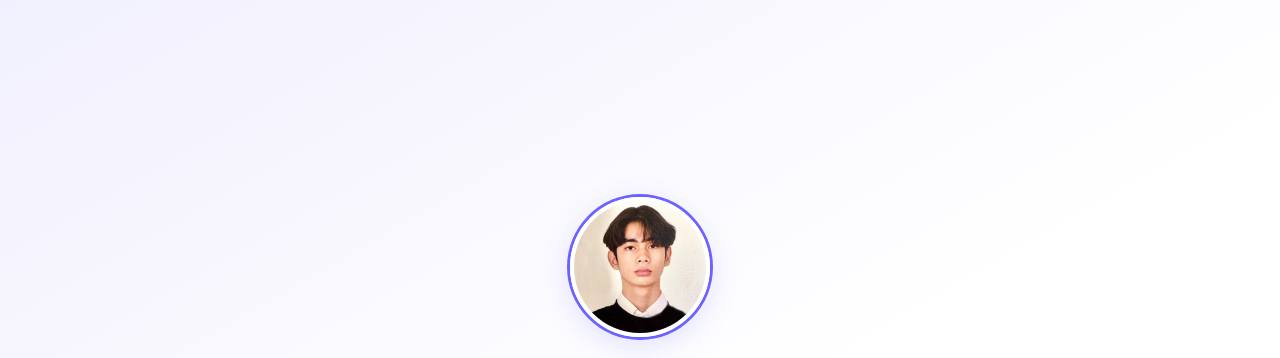
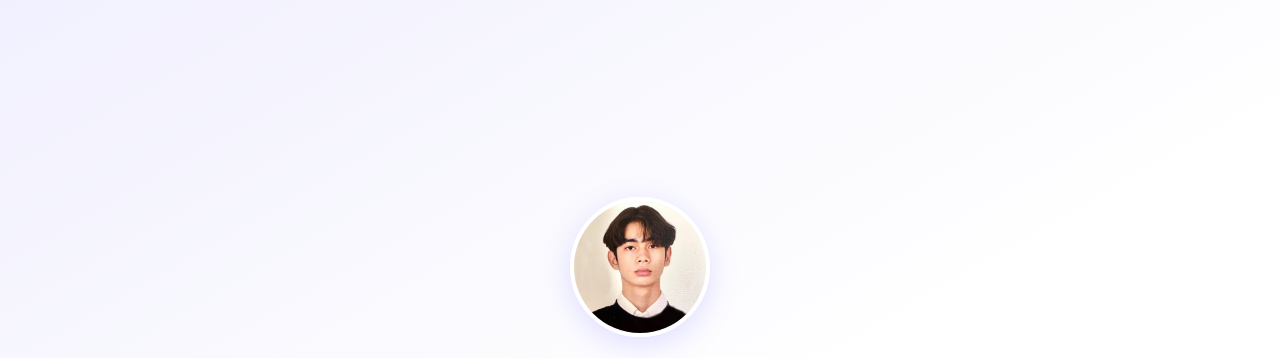
Before and after one commit to tanjoshgabrial-dev/CSIT201PortfolioWebsite, a plain HTML site: page index.html in a window 1280 px wide. Shown: the part 62-420 px from the top of the page. Drawn offline with nearby package versions, Linux system fonts and the light colour scheme.

Commit message:
Update style.css

```diff
--- a/style.css
+++ b/style.css
@@ -122,7 +122,7 @@ section { padding: 5rem 0; }
   border-radius: 50%;
   object-fit: cover;
   border: 4px solid var(--white);
-  box-shadow: 0 0 0 3px var(--accent), 0 8px 30px rgba(108,99,255,0.2);
+  box-shadow: 0 8px 30px rgba(108,99,255,0.2);
   margin-bottom: 1.5rem;
 }
 
```
